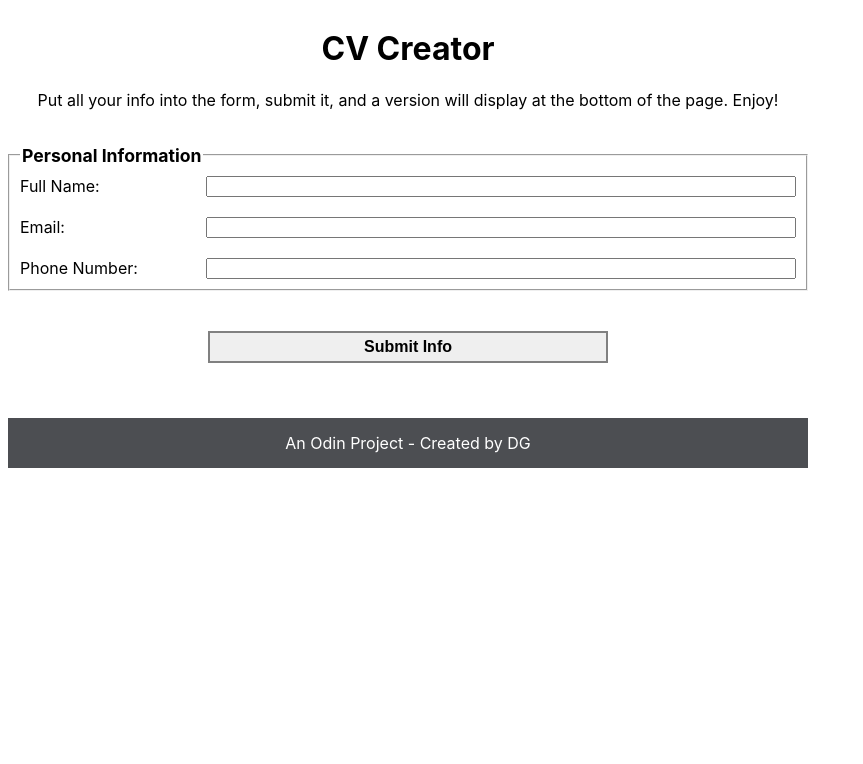
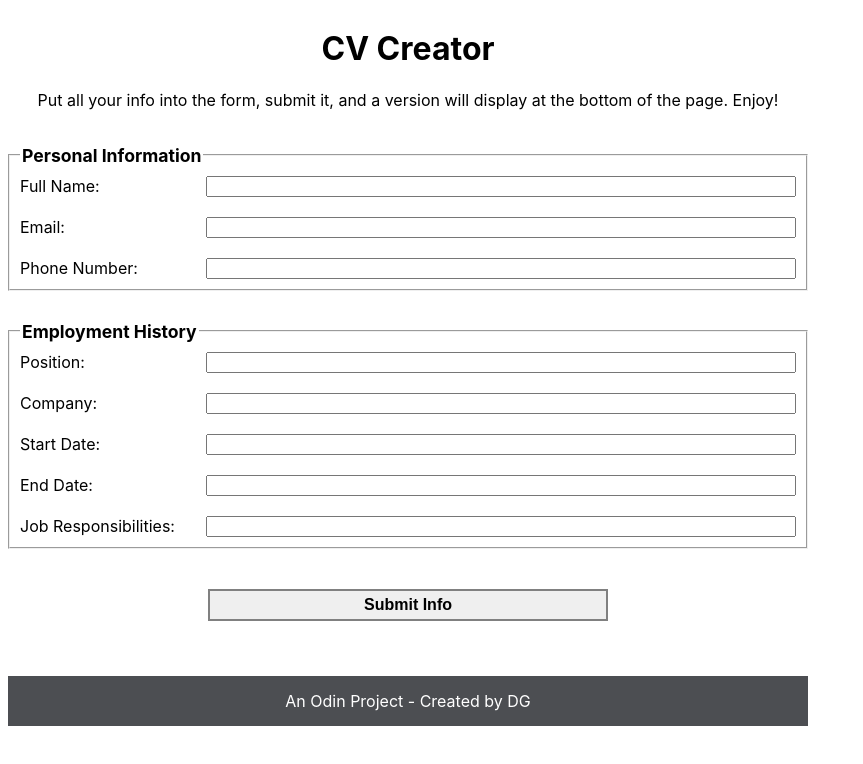
Before and after one commit to Danelle-Gunter/cv-project, a React (Create React App) app: page / in a window 1280 px wide. Shown: the top 764 px of the page, without its empty margins (0-863 px from the left). Built offline with nearby package versions, Linux system fonts and the light colour scheme.

Commit message:
Input in fields in personal information now displays when submitted

```diff
--- a/src/CVProject.js
+++ b/src/CVProject.js
@@ -1,4 +1,5 @@
 import React, {useState} from 'react';
+import DisplayUserInfo from './resumeDisplay';
 
 const CVProject = () => {
 
@@ -11,9 +12,7 @@ const CVProject = () => {
     const [info, setInfo] = useState([]);
 
     const handleChange = (e) => {
-        const name = e.target.name;
-        const value = e.target.value;
-        setUser({...user, [name]:value});
+        setUser({...user, [e.target.name]:e.target.value});
     };
 
     const handleSubmit = (e) => {
@@ -24,28 +23,9 @@ const CVProject = () => {
         }
     };
 
-    const DisplayUserInfo = () => {
-        return (
-            <section>
-            {info.map((data) => {
-                const {id, fullName, email, phoneNumber} = data;
-                return (
-                    <article className='personalInfo' key={id}>
-                        <h2>{fullName}</h2>
-                        <ul>
-                            <li className='small'>{email}</li>
-                            <li className='small'>{phoneNumber}</li>
-                        </ul>
-                    </article>
-                )
-            })}
-            </section>
-        )
-    }
-
     return (
-        <article>
-            <form>
+        <main>
+            <form onSubmit={handleSubmit}>
                 <fieldset>
                 <legend>Personal Information</legend>
                     <label htmlFor='fullName'>Full Name:
@@ -75,11 +55,52 @@ const CVProject = () => {
                         onChange={handleChange}
                     /></label>
                 </fieldset>
-
-                <button type='submit' onClick={handleSubmit}>Submit Info</button>
+                <fieldset>
+                <legend>Employment History</legend>
+                    <label>
+                        Position:
+                            <input
+                                name='position'
+                                type="text"
+                            />
+                    </label>
+                    <br />
+                    <label>
+                        Company:
+                            <input
+                                name='company'
+                                type='text'
+                            />
+                    </label>
+                    <br />
+                    <label>
+                        Start Date:
+                            <input
+                                name='startDate'
+                                type='text'
+                            />
+                    </label>
+                    <br />
+                    <label>
+                        End Date:
+                            <input
+                                name='endDate'
+                                type='text'
+                            />
+                    </label>
+                    <br />
+                    <label>
+                        Job Responsibilities:
+                            <input
+                                name='jobRes'
+                                type='text'
+                            />
+                    </label>
+                </fieldset>
+                <button type='submit'>Submit Info</button>
             </form>
-            <DisplayUserInfo />
-        </article>
+            <DisplayUserInfo info={info}/>
+        </main>
     );
 };
 
--- /dev/null
+++ b/src/resumeDisplay.js
@@ -0,0 +1,22 @@
+import React from 'react';
+
+const DisplayUserInfo = ({info}) => {
+    return (
+        <section>
+        {info.map((data) => {
+            const {id, fullName, email, phoneNumber} = data;
+                return (
+                    <article className='personalInfo' key={id}>
+                        <h2>{fullName}</h2>
+                        <ul>
+                            <li className='small'>{email}</li>
+                            <li className='small'>{phoneNumber}</li>
+                        </ul>
+                    </article>
+                )
+        })}
+        </section>
+    )
+}
+
+export default DisplayUserInfo;
```
Also changed, not shown: src/user.js (+10 -10 lines).
